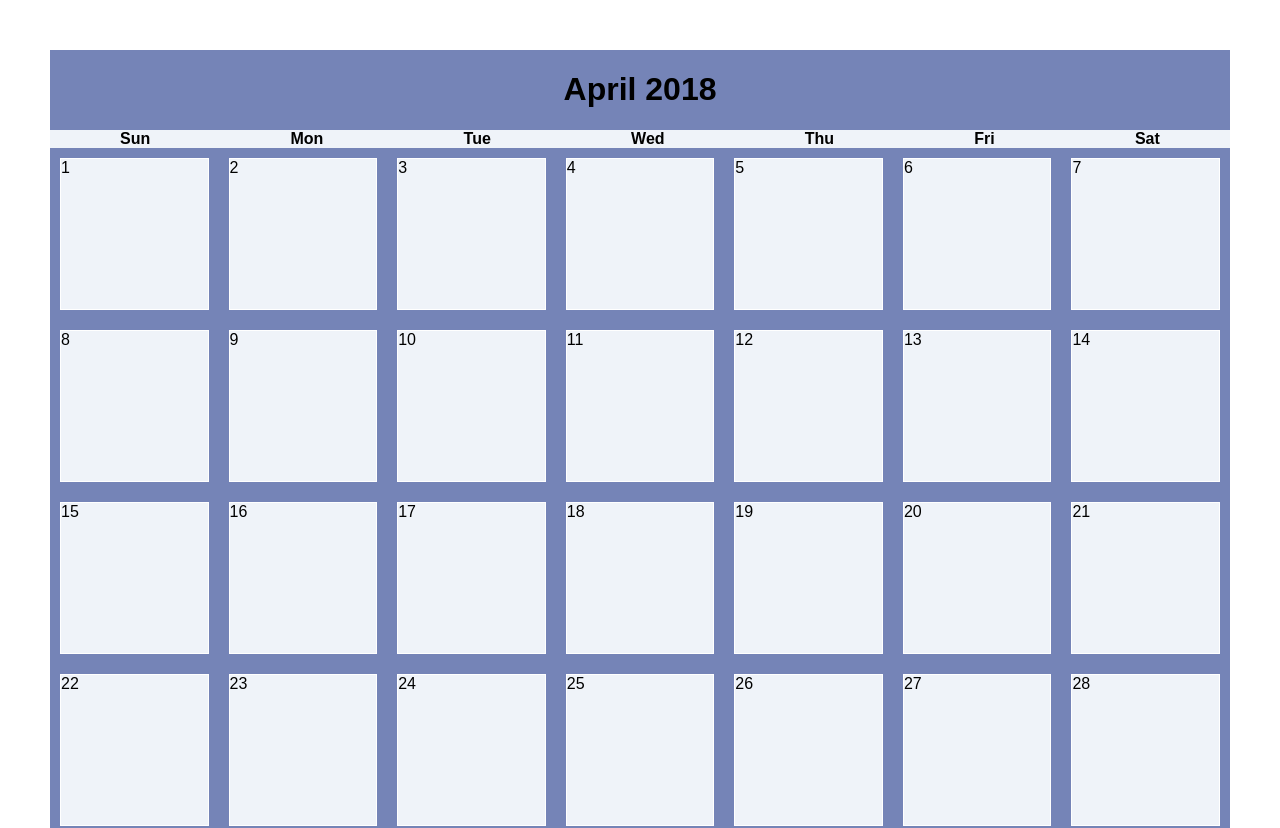
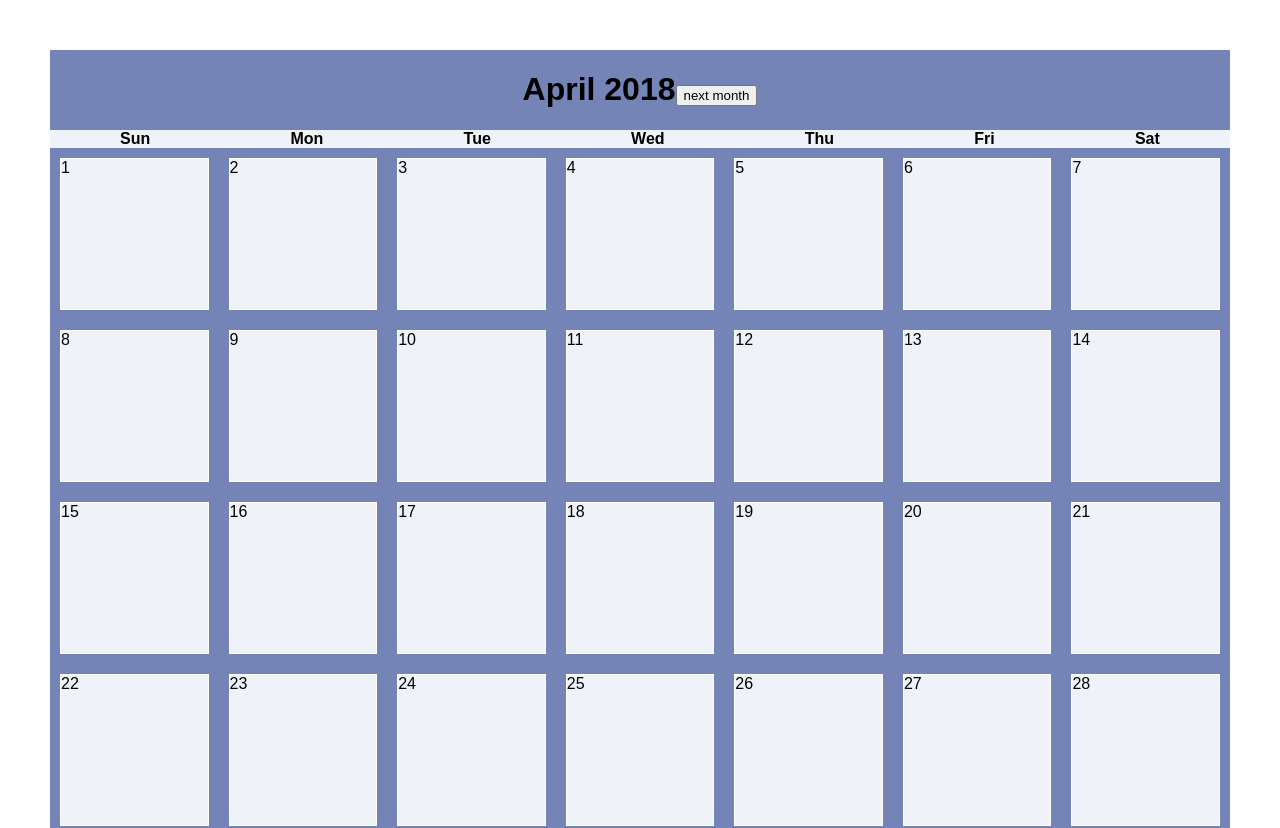
Before and after one commit to natashaU/events_calendar, a React (Create React App) app in the folder calendarfrontend/: page / in a window 1280 px wide. Shown: the top 828 px of the page. Built offline with nearby package versions, Linux system fonts and the light colour scheme; no server answers.

Commit message:
add next-month button and click-handler

```diff
--- a/calendarfrontend/src/App.js
+++ b/calendarfrontend/src/App.js
@@ -24,6 +24,16 @@ class App extends Component {
     this.handleClick = this.handleClick.bind(this);
     this.handleSubmit = this.handleSubmit.bind(this);
     this.onClose = this.onClose.bind(this);
+    this.handleMonthClick = this.handleMonthClick.bind(this)
+  }
+
+  handleMonthClick(){
+    const nowNext = this.state.month.monthNext
+    console.log(nowNext)
+    const nextMonth = new MonthModel(nowNext)
+    this.setState({
+      month: nextMonth
+    })
   }
 
 
@@ -63,7 +73,7 @@ class App extends Component {
       //month.mergeEvents(this.state.eventsData)
       //month.mergeEvents(this.state.eventsData)
 
-      console.log(this.state.eventsData)
+      //console.log(this.state.eventsData)
 
     } catch (error) {
         console.log(error);
@@ -152,6 +162,7 @@ onClose() {
           handleClick={this.handleClick}
           eventsData={this.state.eventsData}
           month={this.state.month}
+          handleMonthClick={this.handleMonthClick}
         />
 
         <Inputform
--- a/calendarfrontend/src/components/Calendar.js
+++ b/calendarfrontend/src/components/Calendar.js
@@ -73,6 +73,7 @@ class Calendar extends Component {
               {this.props.month.monthStart.toLocaleString(navigator.language, { month: "long" })}
               {' '}
               {this.props.month.monthStart.getFullYear()}
+              <button onClick={()=>{this.props.handleMonthClick()}}>next month</button>
             </h1>
           </div>
           <div className="flex row-container day-container">
--- a/calendarfrontend/src/models/MonthModel.js
+++ b/calendarfrontend/src/models/MonthModel.js
@@ -37,6 +37,13 @@ class MonthModel {
       monthStart.getMonth() + 1,
       1,
     );
+
+    const monthPrev = new Date(
+      monthStart.getFullYear(),
+      monthStart.getMonth() - 1,
+      1,
+    );
+    console.log(monthPrev + 'monthPrev')
 
     // Get the preceeding days from the month prior for the full week of the first day of Month.
     const monthWeekStart = new Date(
@@ -123,6 +130,7 @@ class MonthModel {
     this.monthStart = monthStart;
     this.monthNext = monthNext;
     this.monthWeekStart = monthWeekStart;
+    this.monthPrev = monthPrev;
     this.weeks = weeks;
   }
 }
```
